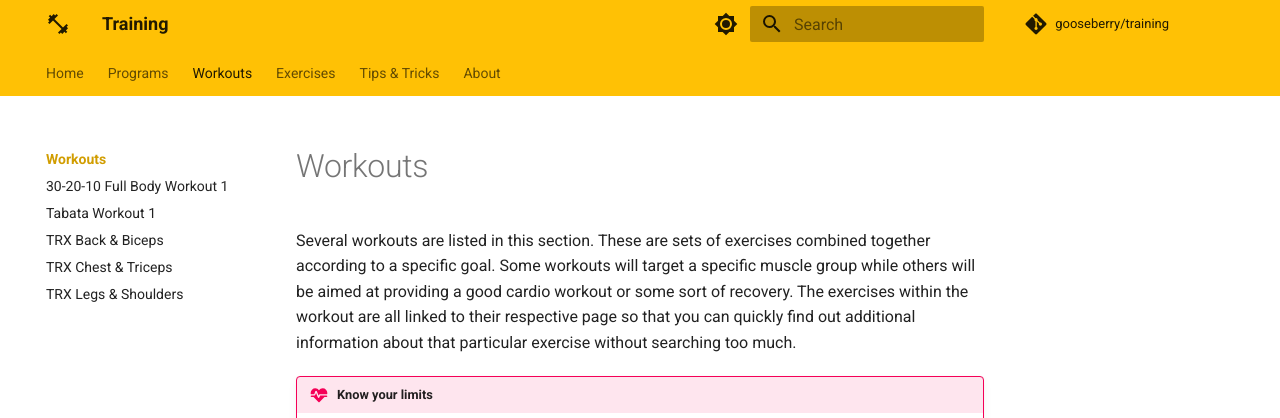
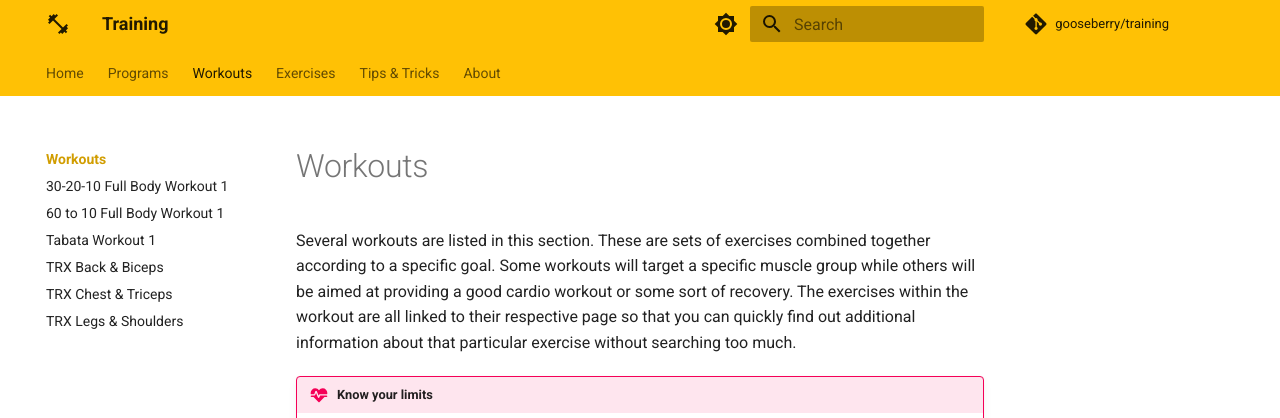
Before and after one commit to gooseberry/training, an MkDocs documentation site: the page built from docs/workouts/index.md, in a window 1280 px wide. Shown: the top 418 px of the page. Built offline with MkDocs 1.6.1 and Material for MkDocs 9.7.7, drawn with Linux system fonts in a browser that asks for light colours; comment, search, counter and statistics services are not loaded.

Commit message:
update nav

```diff
--- a/mkdocs.yml
+++ b/mkdocs.yml
@@ -123,6 +123,7 @@ nav:
     - Workouts:
         - workouts/index.md
         - 30-20-10 Full Body Workout 1: workouts/30-20-10-full-body-1.md
+        - 60 to 10 Full Body Workout 1: "workouts/60-10-full-body-1.md"
         - Tabata Workout 1: workouts/tabata-1.md
         - TRX Back & Biceps: "workouts/trx-back-bicep.md"
         - TRX Chest & Triceps: "workouts/trx-chest-tricep.md"
@@ -187,6 +188,7 @@ nav:
         - V-Sit Hold: "exercises/v-sit-hold.md"
     - Tips & Tricks:
         - tips/index.md
+        - Balance vs Stability: "tips/balance-stability.md"
     - About:
         - about/index.md
         - Tags: "about/tags.md"
```
